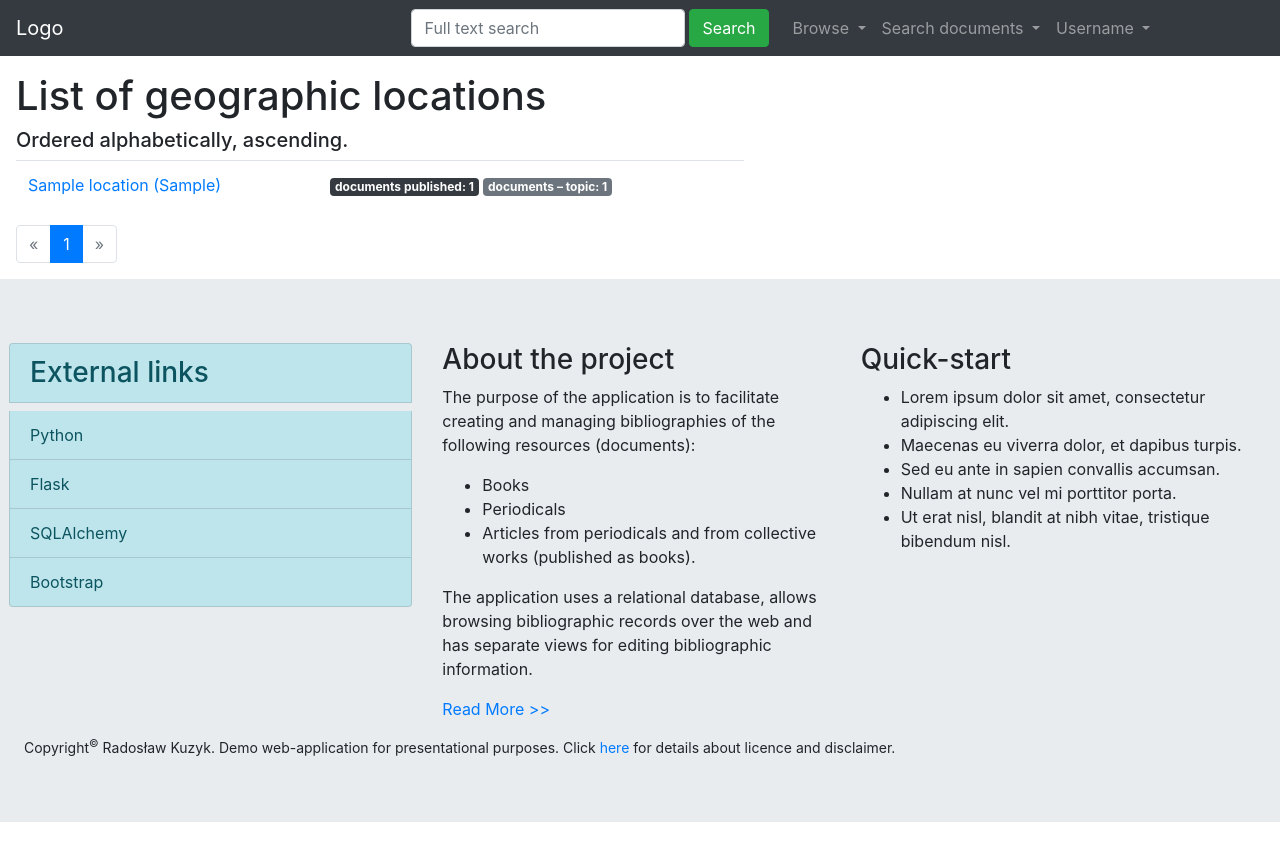
After one commit to radoslavian/Flask-Web-Bibliography-App, a Flask app: page /browse/geographic-locations/ in a window 1280 px wide. The commit adds this page. Run offline with Flask 2, Linux system fonts and the light colour scheme; tables that the repository leaves empty hold one stand-in row (values such as "Sample post"); some libraries are stand-ins or nearby versions.

Commit message:
New views and list views. Added languages as subjects to the database.

```diff
--- a/app/fake.py
+++ b/app/fake.py
@@ -4,11 +4,12 @@ from faker import Faker
 from sqlalchemy.sql.expression import func
 from sqlalchemy.exc import IntegrityError
 import re
+import os
 from . import db
 from .models import *
 
-
-fake = Faker()
+faker_lang = os.environ.get('FAKER_LANG') or ''
+fake = Faker(faker_lang)
 
 
 def fake_lifeyears(min_age=18):
--- a/app/main/views.py
+++ b/app/main/views.py
@@ -6,7 +6,7 @@ from flask import render_template, request, current_app
 from app import db
 from ..models import *
 
-@main.route('/browse/people/list')
+@main.route('/browse/people/')
 def browse_people():
     '''Displays list of people - individual
     record authorities.
@@ -29,7 +29,7 @@ def browse_people():
     people_variants_union = people.union_all(name_variants).order_by(
         Person.last_name.asc(), Person.forenames.asc())
     pagination = people_variants_union.paginate(
-        page, per_page=current_app.config['PEOPLE_ENTRIES_PER_PAGE'],
+        page, per_page=current_app.config['LIST_ENTRIES_PER_PAGE'],
         error_out=False)
 
     return render_template('people_list.html',
@@ -45,9 +45,30 @@ def document_view(document_id):
     return render_template('document.html', document=document)
 
 
-@main.route('/browse/documents/list')
+@main.route('/browse/documents/')
 def browse_documents():
     pass
+
+
+@main.route('/browse/geographic-locations/id=<location_id>')
+def geographic_location_details(location_id):
+    location = GeographicLocation.query.filter_by(
+        location_id=location_id).first_or_404()
+
+    return render_template('geographic_location_details.html',
+                           location=location)
+
+
+@main.route('/browse/geographic-locations/')
+def geographic_locations_list():
+    page = request.args.get('page', 1, type=int)
+    locations = GeographicLocation.query.order_by(GeographicLocation.name)
+    pagination = locations.paginate(
+        page, per_page=current_app.config['LIST_ENTRIES_PER_PAGE'],
+        error_out=False)
+
+    return render_template('geographic_locations_list.html',
+                           pagination=pagination)
 
 
 @main.route('/', methods=['GET', 'POST'])
@@ -66,12 +87,12 @@ def keyword_details(keyword_id):
                            keyword=keyword)
 
 
-@main.route('/browse/keywords/list')
+@main.route('/browse/keywords/')
 def keywords_list():
     page = request.args.get('page', 1, type=int)
     keywords = Keyword.query.order_by(Keyword.keyword)
     pagination = keywords.paginate(
-        page, per_page=current_app.config['KEYWORD_ENTRIES_PER_PAGE'],
+        page, per_page=current_app.config['LIST_ENTRIES_PER_PAGE'],
         error_out=False)
 
     return render_template('keywords_list.html',
@@ -89,32 +110,91 @@ def name_variant(variant_id):
                            name_variant=name_variant)
 
 
+def get_responsibilities(record):
+    '''Returns unique list (set) of responsibilities for person
+    and CollectiveBody models.
+    '''
+    return {item.responsibility.responsibility_name
+            for item in record.responsibilities}
+
+
+def person_responsibility_list(responsibilities, person_id):
+    '''List of responsibilities and-for each one-count of documents
+    in which a given person appears with a particular responsibility.
+    '''
+    responsibilities_list = []
+    for responsibility_name in responsibilities:
+        resp_id = ResponsibilityName.query.filter_by(
+            responsibility_name=responsibility_name).first().id
+        resp_count = ResponsibilityPerson.query.filter_by(
+            person_id=person_id, responsibility_id=resp_id).count()
+        responsibilities_list.append(
+            [responsibility_name, resp_count])
+    responsibilities_list.sort(key=lambda item: item[0])
+
+    return responsibilities_list
+
+
+def collective_body_resp_list(responsibilities, c_body_id):
+    '''List of responsibilities and-for each one-count of documents
+    in which a given collective body appears with a particular responsibility.
+    '''
+    responsibilities_list = []
+    for responsibility_name in responsibilities:
+        resp_id = ResponsibilityName.query.filter_by(
+            responsibility_name=responsibility_name).first().id
+        resp_count = ResponsibilityCollectivity.query.filter_by(
+            collectivity_id=c_body_id, responsibility_id=resp_id).count()
+        responsibilities_list.append(
+            [responsibility_name, resp_count])
+    responsibilities_list.sort(key=lambda item: item[0])
+
+    return responsibilities_list
+
+
 @main.route('/browse/people/id=<person_id>')
 def person_details(person_id):
     '''Route for detailed view of person authority (people as
     document's authors, translators, subjects etc.)
     '''
     person_record = Person.query.filter_by(person_id=person_id).first_or_404()
-    responsibilities = {person_resp.responsibility.responsibility_name
-                        for person_resp in
-                        person_record.responsibilities}
-
-    person_record.responsibilities_list = []
-    for responsibility_name in responsibilities:
-        resp_id = ResponsibilityName.query.filter_by(
-            responsibility_name=responsibility_name).first().id
-        resp_count = ResponsibilityPerson.query.filter_by(
-            person_id=person_id, responsibility_id=resp_id).count()
-        person_record.responsibilities_list.append(
-            [responsibility_name, resp_count])
-    person_record.responsibilities_list.sort(key=lambda item: item[0])
+    responsibilities = get_responsibilities(person_record)
+    person_record.responsibilities_list = person_responsibility_list(
+        responsibilities, person_id)
 
     return render_template('person_record_details.html',
                            person_record=person_record)
+
+
+@main.route('/browse/collective-bodies/id=<c_body_id>')
+def collective_body_details(c_body_id):
+    '''Route for detailed view of collective body record.
+    '''
+    collective_body_record = CollectiveBody.query.filter_by(
+        id=c_body_id).first_or_404()
+    responsibilities = get_responsibilities(collective_body_record)
+    collective_body_record.responsibilities_list = collective_body_resp_list(
+        responsibilities, c_body_id)
+
+    return render_template('collective_body_details.html',
+                           collective_body=collective_body_record)
+
+
+@main.route('/browse/collective-bodies/')
+def collective_bodies_list():
+    page = request.args.get('page', 1, type=int)
+    collective_bodies = CollectiveBody.query.order_by(
+        CollectiveBody.name)
+    pagination = collective_bodies.paginate(
+        page, per_page=current_app.config['LIST_ENTRIES_PER_PAGE'],
+        error_out=False)
+
+    return render_template('collective_bodies_list.html',
+                           pagination=pagination)
 
 
 @main.route('/search')
 def search():
     '''Route for full-text search.
     '''
-    return request.args.get('q') # dummy response
+    return request.args.get('to be written')
--- a/app/static/styles.css
+++ b/app/static/styles.css
@@ -1,3 +1,7 @@
-.footer {
-    display: flex;
+table.responsibilities tr:hover {
+    background-color: inherit;
 }
+
+#footer {
+    font-size: 14px;
+}
--- a/app/templates/_people_list_paginated.html
+++ b/app/templates/_people_list_paginated.html
@@ -1,6 +1,6 @@
-<div class="list-group">
+<div class="list-group col-md-6">
   {% for person in pagination.items %}
-    {%if literal_column(person).name[4] == 'person' %}
+    {% if literal_column(person).name[4] == 'person' %}
       <a class="list-group-item list-group-item-action"
 	 href="{{ url_for('.person_details', person_id=person.person_id) }}">
 	 <strong>{{ person.last_name }}</strong>, {{ person.forenames }}
--- a/app/templates/base.html
+++ b/app/templates/base.html
@@ -12,14 +12,12 @@
       <meta name="viewport" content="width=device-width, initial-scale=1">
 
       {% block styles %}
-	<style type="text/css">
-	  #footer {
-	  font-size: 14px;}
-	</style>
 	<!-- Bootstrap CSS -->
 
       {{ bootstrap.load_css() }}
     {% endblock %}
+      <link rel="stylesheet" type="text/css" href="{{ url_for('static',
+					       filename='styles.css') }}">
 
     <title>Flask Bibliography Application</title>
   {% endblock %}
@@ -60,21 +58,37 @@
 
 	    <li class="nav-item dropdown">
 	      <a class="nav-link dropdown-toggle" href="#" data-toggle="dropdown"
-		 title="Paginated, ordered lists of items.">Browse</a>
+		 title="Paginated, ordered lists of items.">
+		Browse
+	      </a>
 	      <div class="dropdown-menu">
 		<a class="dropdown-item"
 		   data-toggle="tooltip"
 		   title="Ordered list of authors, editors etc., but also individuals being subjects of the documents."
 		   data-placement="left"
-		   href="{{ url_for('.browse_people') }}">Personal names</a>
+		   href="{{ url_for('.browse_people') }}">
+		  Personal names
+		</a>
 		<a class="dropdown-item"
 		   data-toggle="tooltip"
 		   title="Ordered list of subject headers."
 		   data-placement="left"
-		   href="{{ url_for('.keywords_list') }}">Subject keywords</a>
+		   href="{{ url_for('.keywords_list') }}">
+		  Subject keywords
+		</a>
 		<a class="dropdown-item" data-toggle="tooltip"
-		   title="Ordered list of geographic locations (publication places and subjects)." data-placement="left" href="#">Geographic locations</a>
-		<a class="dropdown-item" data-toggle="tooltip" title="Ordered list of collective names (organisations - companies, foundation etc.) attached to documents as responsibility statements or subjects." data-placement="left" href="#">Collective names</a>
+		   title="Ordered list of geographic locations (publication places and subjects)."
+		   data-placement="left"
+		   href="{{ url_for('.geographic_locations_list') }}">
+		  Geographic locations
+		</a>
+		<a class="dropdown-item"
+		   data-toggle="tooltip"
+		   title="Ordered list of collective names (organisations - companies, foundation etc.) attached to documents as responsibility statements or subjects."
+		   data-placement="left"
+		   href="{{ url_for('.collective_bodies_list') }}">
+		   Collective names
+		</a>
 		<a class="dropdown-item" data-toggle="tooltip" title="Ordered list of documents with title filter." data-placement="left" href="#">Documents</a>
 		<a class="dropdown-item" data-toggle="tooltip" title="Document types, number of documents for each type and links to list of documents for each set." data-placement="left" href="#">Document types</a>
 	      </div>
--- /dev/null
+++ b/app/templates/geographic_locations_list.html
@@ -0,0 +1,34 @@
+{% extends "base.html" %}
+{% block content %}
+  <h1>List of geographic locations</h1>
+  <h5>Ordered alphabetically, ascending.</h5>
+  <table class="table table-hover col-lg-7">
+    {% for location in pagination.items %}
+      <tr>
+	<td>
+	  <a href="{{ url_for('.geographic_location_details',
+		   location_id=location.location_id) }}">
+		   {{ location.name }}
+		   {% if location.determiner %}
+		     ({{ location.determiner }})
+		   {% endif %}
+	  </a>
+	</td>
+	<td>
+	  {# badges shall be clickable and take to document lists #}
+	  <span class="badge badge-primary badge-dark">
+	    documents&nbsp;published:&nbsp;{{
+	    location.document_publication_place.count() }}
+	  </span>
+	<!-- </td>
+	<td> -->
+	  <span class="badge badge-primary badge-secondary">
+	    documents&nbsp;&ndash;&nbsp;topic:&nbsp;{{
+	    location.documents_topics.count() }}
+	  </span>
+	</td>
+      </tr>
+    {% endfor %}
+  </table>
+  {{ macros.pagination_widget(pagination, '.geographic_locations_list') }}
+{% endblock %}
--- a/app/templates/keywords_list.html
+++ b/app/templates/keywords_list.html
@@ -1,5 +1,7 @@
 {% extends "base.html" %}
 {% block content %}
+  <h1>List of subject headers from the database</h1>
+  <h5>Ordered alphabetically, ascending.</h5>
   <ul class="list-group col-md-7">
     {% for keyword in pagination.items %}
       <li class="h5 list-group-item-action d-flex justify-content-between align-items-center">
--- a/app/templates/macros.html
+++ b/app/templates/macros.html
@@ -76,3 +76,18 @@
     {{ kw.keyword }} {% if kw.determiner %}({{ kw.determiner }}) {% endif %}
   </a>
 {% endmacro %}
+
+
+{% macro responsibilities_list(_list) %}
+  <table class="table-sm responsibilities">
+    {% for (name, count) in _list %}
+      <tr>
+	<td>{{ name.capitalize() }}</td>
+	<td><span class="badge badge-dark">
+	    documents:
+	    {{ count }}
+	</span></td>
+      </tr>
+    {% endfor %}
+  </table>
+{% endmacro %}
--- a/app/templates/people_list.html
+++ b/app/templates/people_list.html
@@ -1,7 +1,8 @@
 {% extends "base.html" %}
 {% import "macros.html" as macros%}
 {% block content %}
-  {# {{ pagination.items }} #}
+  <h1>List of individuals from the database</h1>
+  <h5>Alphabetical order, ascending</h5>
   {% include "_people_list_paginated.html" %}
   {{ macros.pagination_widget(pagination, '.browse_people') }}
 {% endblock %}
--- a/config.py
+++ b/config.py
@@ -18,8 +18,7 @@ class Config:
     MAIL_PASSWORD = os.environ.get('MAIL_PASSWORD')
     MAIL_SUBJECT_PREFIX = '[Bibliography App]'
     MAIL_SENDER = 'Admin <bibapp@example.com>'
-    PEOPLE_ENTRIES_PER_PAGE = 15
-    KEYWORD_ENTRIES_PER_PAGE = 30
+    LIST_ENTRIES_PER_PAGE = 20
     SQLALCHEMY_TRACK_MODIFICATIONS = False
 
     @staticmethod
```
Also changed, not shown: app/models.py (+23 -5 lines), app/templates/collective_bodies_list.html (added, +15 -0 lines), app/templates/collective_body_details.html (added, +48 -0 lines), app/templates/geographic_location_details.html (added, +58 -0 lines), app/templates/person_record_details.html (+5 -21 lines), tests/test_database.py (+1 -1 lines), 1 other file.
